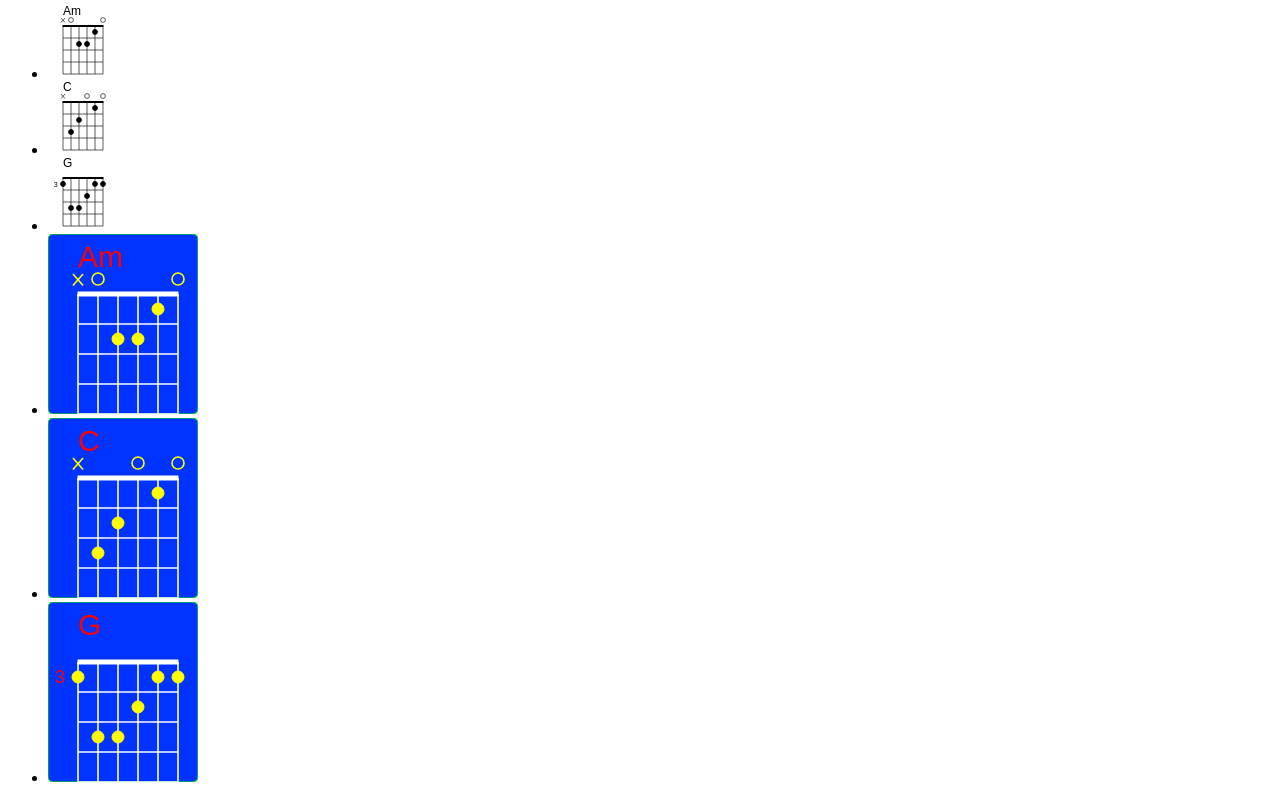
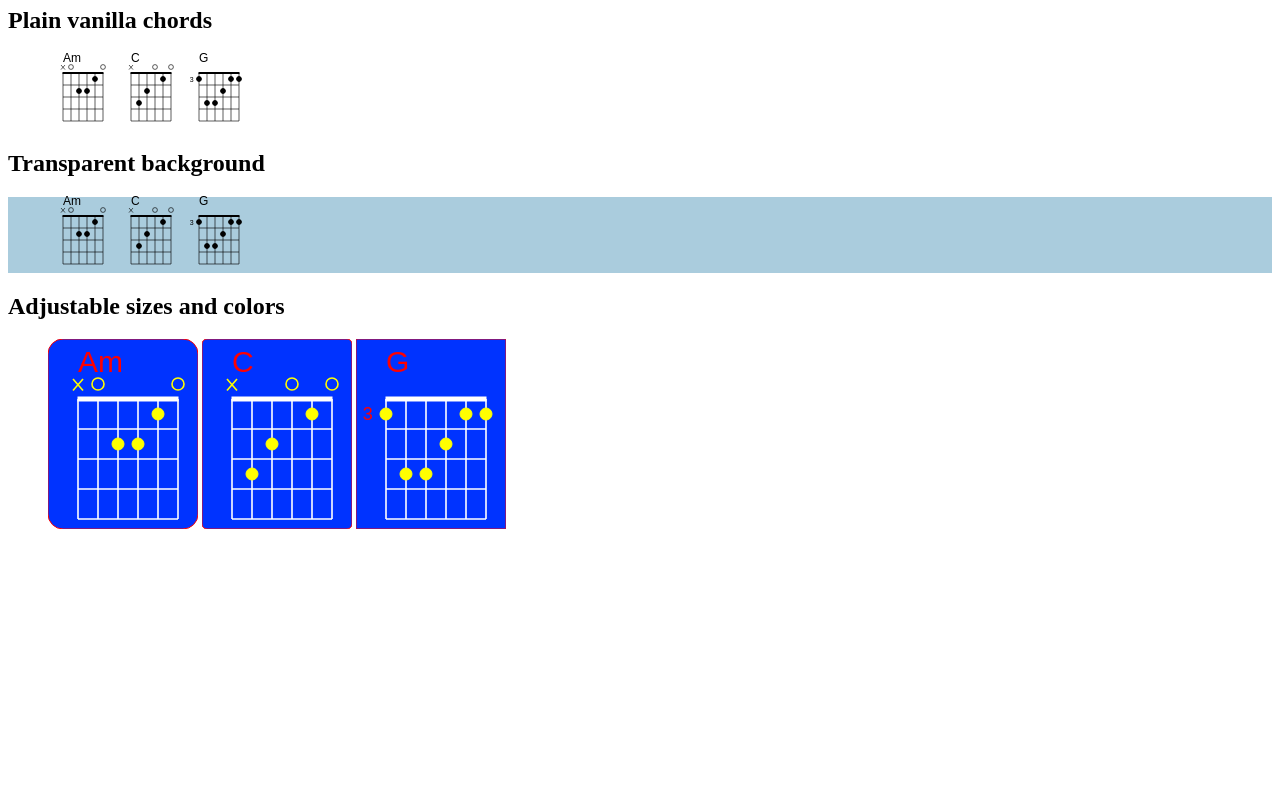
Before and after one commit to guitarparty/chords.io, a plain HTML site: page index.html in a window 1280 px wide. Shown: the part 73-876 px from the top of the page. After the commit the page ends 800 px from the top, so only its background shows below. Drawn offline with nearby package versions, Linux system fonts and the light colour scheme.

Commit message:
Improved example

```diff
--- a/index.html
+++ b/index.html
@@ -8,34 +8,61 @@
         <script src="javascripts/chords.io.js"></script>
         <script>
             $(document).ready(function(){
-                $('.chordcolor').chordsIO({
+                var settings = {
                     backgroundColor: '#03f',
-                    borderColor: '#0f0',
+                    borderColor: '#f00',
                     textColor: '#f00',
                     gridColor: '#fff',
                     fingerColor: '#ff0',
-                    cornerRadius: 5,
+                    cornerRadius: 15,
                     width: 150,
-                    height: 180,
+                    height: 190,
                     xs: 20,
                     ys: 30,
                     x0: 30,
                     y0: 60
-                });
+                };
+
+                $('.chordcolor1').chordsIO(settings);
+                settings.cornerRadius = 5;
+                $('.chordcolor2').chordsIO(settings);
+                settings.cornerRadius = 0;
+                $('.chordcolor3').chordsIO(settings);
 
                 $('.chord').chordsIO();
             });
         </script>
+        <style>
+            .gray {
+                background-color: #acd;
+            }
+            ul, ul li {
+                list-style: none
+            }
+            ul li {
+                display: inline;
+            }
+        </style>
     </head>
     <body>
-        <h1>Chords.io example</h1>
+        <h1>Chords.io examples</h1>
+        <h2>Plain vanilla chords</h2>
         <ul>
             <li class="chord" data-code="xo221o" data-name="Am"></li>
             <li class="chord" data-code="x32o1o" data-name="C"></li>
             <li class="chord" data-code="133211_3" data-name="G"></li>
-            <li class="chordcolor" data-code="xo221o" data-name="Am"></li>
-            <li class="chordcolor" data-code="x32o1o" data-name="C"></li>
-            <li class="chordcolor" data-code="133211_3" data-name="G"></li>
+        </ul>
+        <h2>Transparent background</h2>
+        <ul class="gray">
+            <li class="chord" data-code="xo221o" data-name="Am"></li>
+            <li class="chord" data-code="x32o1o" data-name="C"></li>
+            <li class="chord" data-code="133211_3" data-name="G"></li>
+        </ul>
+        <h2>Adjustable sizes and colors</h2>
+        <ul>
+            <li class="chordcolor1" data-code="xo221o" data-name="Am"></li>
+            <li class="chordcolor2" data-code="x32o1o" data-name="C"></li>
+            <li class="chordcolor3" data-code="133211_3" data-name="G"></li>
         </ul>
     </body>
 </html>
```
